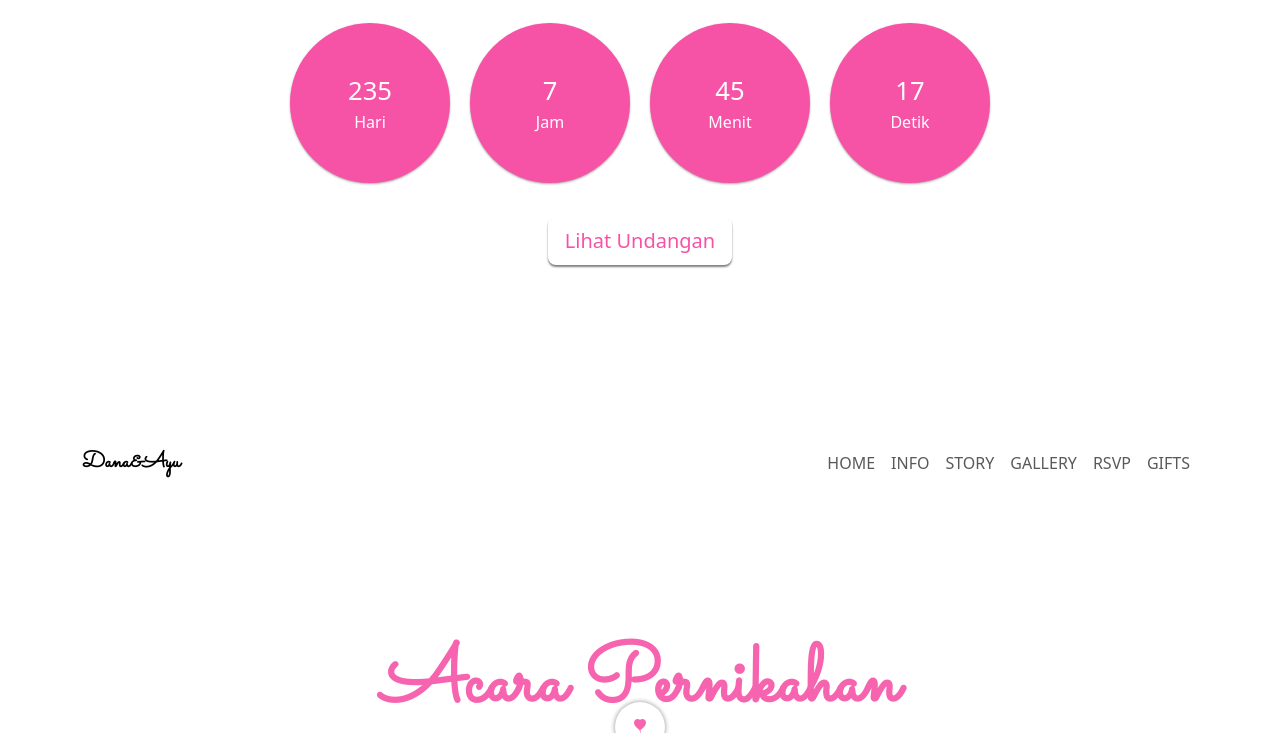
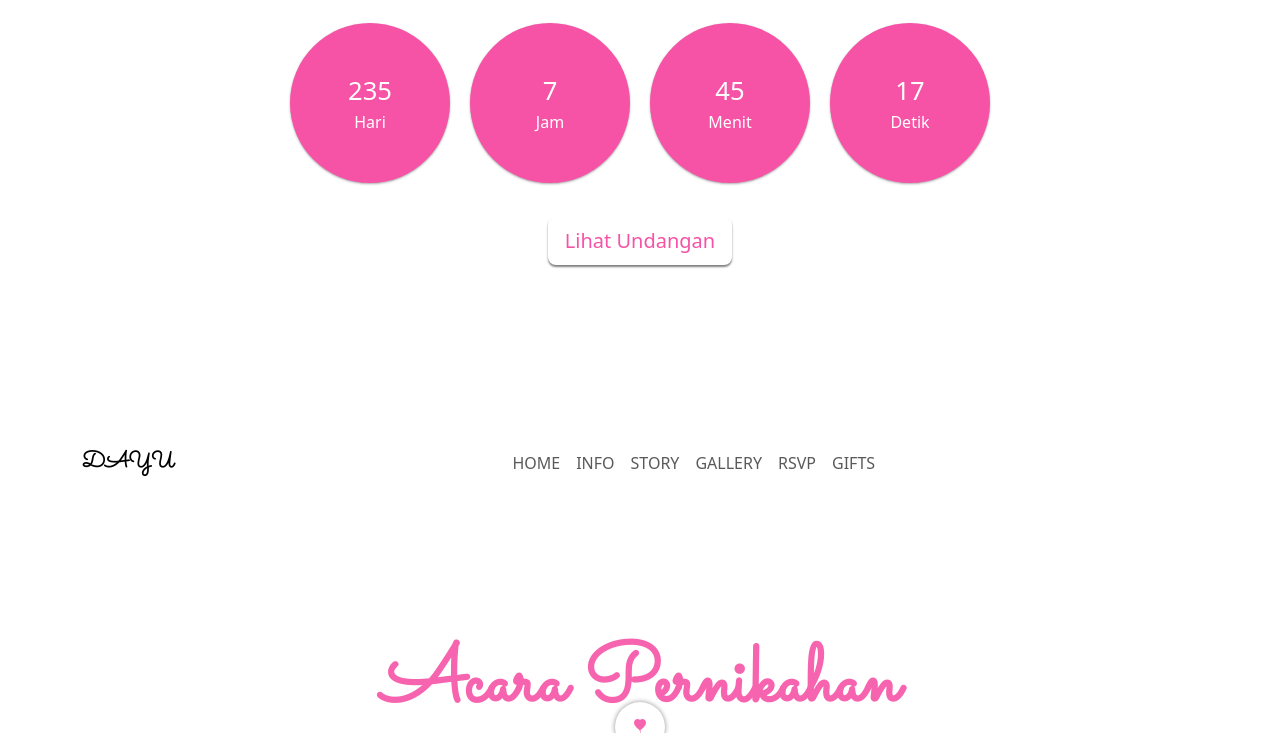
Before and after one commit to dannas93/UndanganPernikahan, a plain HTML site: page index.html in a window 1280 px wide. Shown: the part 367-1100 px from the top of the page. Drawn offline with nearby package versions, Linux system fonts and the light colour scheme; files that its build step writes are made by us from their sources; files whose address does not match are found by name.

Commit message:
Update index.html

```diff
--- a/index.html
+++ b/index.html
@@ -46,16 +46,16 @@
 
   <nav class="navbar navbar-expand-md bg-transparent sticky-top mynavbar">
     <div class="container">
-      <a class="navbar-brand" href="#">Dana&Ayu</a>
-      <button class="navbar-toggler border-0" type="button" data-bs-toggle="offcanvas" data-bs-target="#offcanvasNavbar"
-        aria-controls="offcanvasNavbar" aria-label="Toggle navigation">
+      <a class="navbar-brand" href="#">DAYU</a>
+      <button class="navbar-toggler border-0" type="button" data-bs-toggle="offcanvas" data-bs-target="#offcanvasNavbar" aria-controls="offcanvasNavbar" aria-label="Toggle navigation">
         <span class="navbar-toggler-icon"></span>
       </button>
       <div class="offcanvas offcanvas-end" tabindex="-1" id="offcanvasNavbar" aria-labelledby="offcanvasNavbarLabel">
         <div class="offcanvas-header">
-          <h5 class="offcanvas-title" id="offcanvasNavbarLabel">Dana&Ayu</h5>
+          <h5 class="offcanvas-title" id="offcanvasNavbarLabel">DAYU</h5>
           <button type="button" class="btn-close" data-bs-dismiss="offcanvas" aria-label="Close"></button>
         </div>
+        <div class="offcanvas-body mx-auto">
           <div class="offcanvas-body">
             <div class="navbar-nav ms-auto">
               <a class="nav-link" href="#home">Home</a>
@@ -64,6 +64,7 @@
               <a class="nav-link" href="#gallery">Gallery</a>
               <a class="nav-link" href="#rsvp">RSVP</a>
               <a class="nav-link" href="#gifts">Gifts</a>
+          </div>
         </div>
       </div>
     </div>
```
Lines whose indentation alone changed are shown as unchanged.
